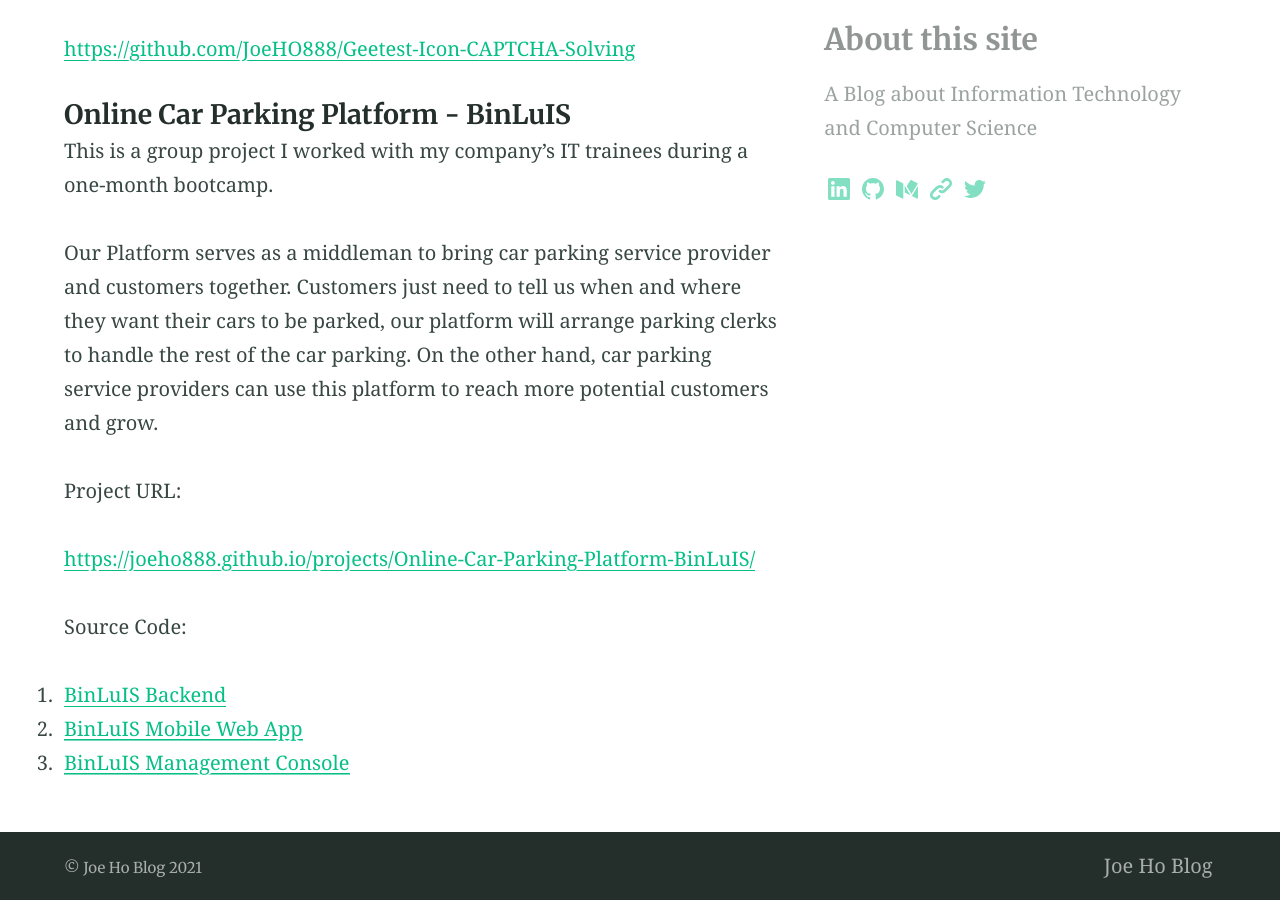
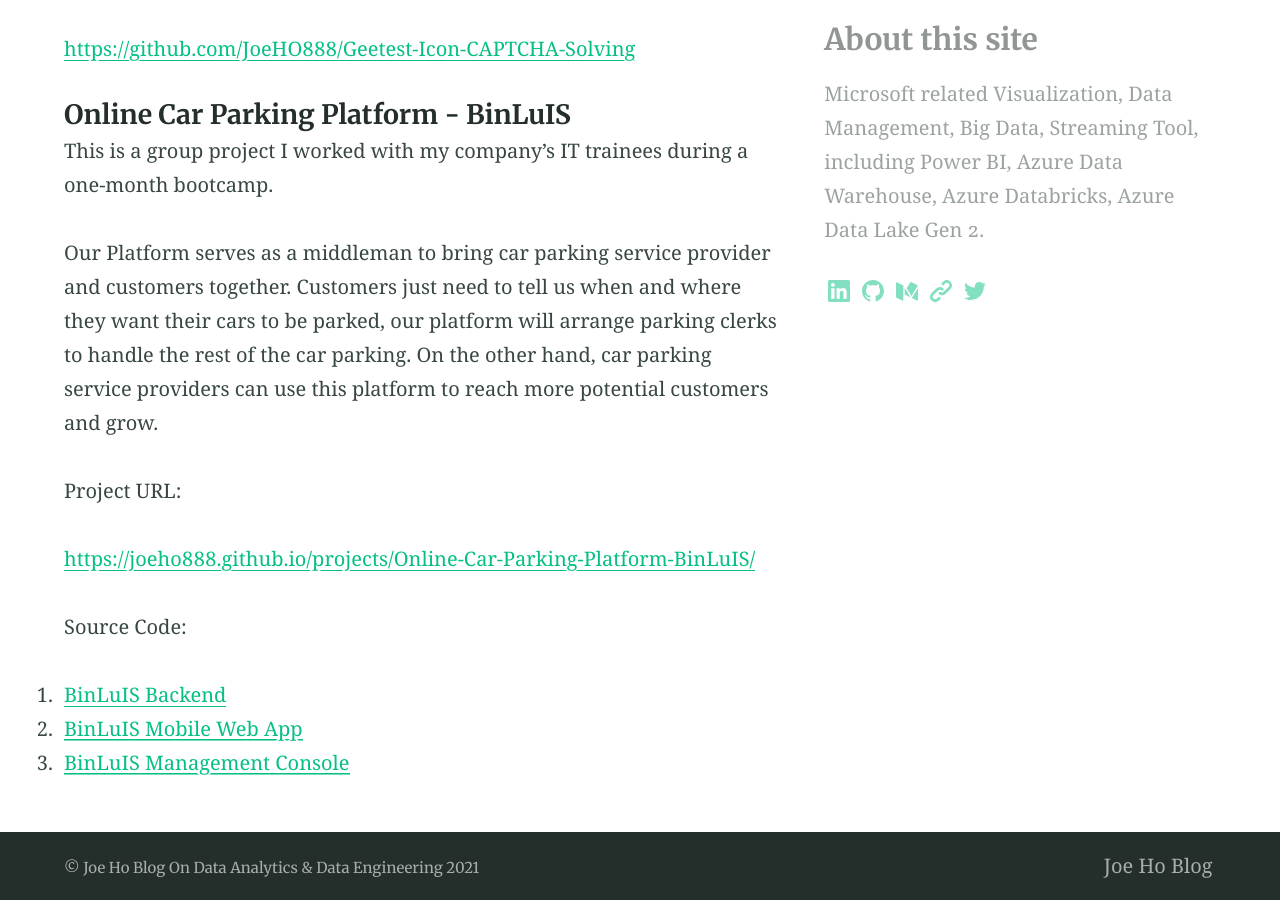
Before and after one commit to JoeHO888/JoeHo888.github.io, a Jekyll site: the page built from projects.md, in a window 1280 px wide and 900 px high, scrolled down 1364 px. Built offline with Jekyll 4.4.1, drawn with Linux system fonts in a browser that asks for light colours; our own code applies the rules of GitHub Pages for plain Markdown files.

Commit message:
Update Meta

```diff
--- a/_config.yml
+++ b/_config.yml
@@ -85,10 +85,10 @@
 # 7. Site settings
 encoding: utf-8 # Make sure the encoding is right
 lang: en-US # Set the site language
-title: "Joe Ho Blog" # Site name or title, also used in jekyll-seo-tag
+title: "Joe Ho Blog On Data Analytics & Data Engineering" # Site name or title, also used in jekyll-seo-tag
 logo: "/assets/logos/logo.svg" # Site logo, also used in jekyll-seo-tag
-description: "A Blog about Information Technology and Computer Science"
-url: "https://JoeHo888.github.io" # Site url, also used in jekyll-seo-tag
+description: "Microsoft related Visualization, Data Management, Big Data, Streaming Tool, including Power BI, Azure Data Warehouse, Azure Databricks, Azure Data Lake Gen 2."
+url: "https://joeho.xyz" # Site url, also used in jekyll-seo-tag
 baseurl: ""
 repo: "https://github.com/JoeHo888/JoeHo888.github.io"
 email: "joe.hochotai@gmail.com"
```
Also changed, not shown: index.md (+2 -2 lines).
